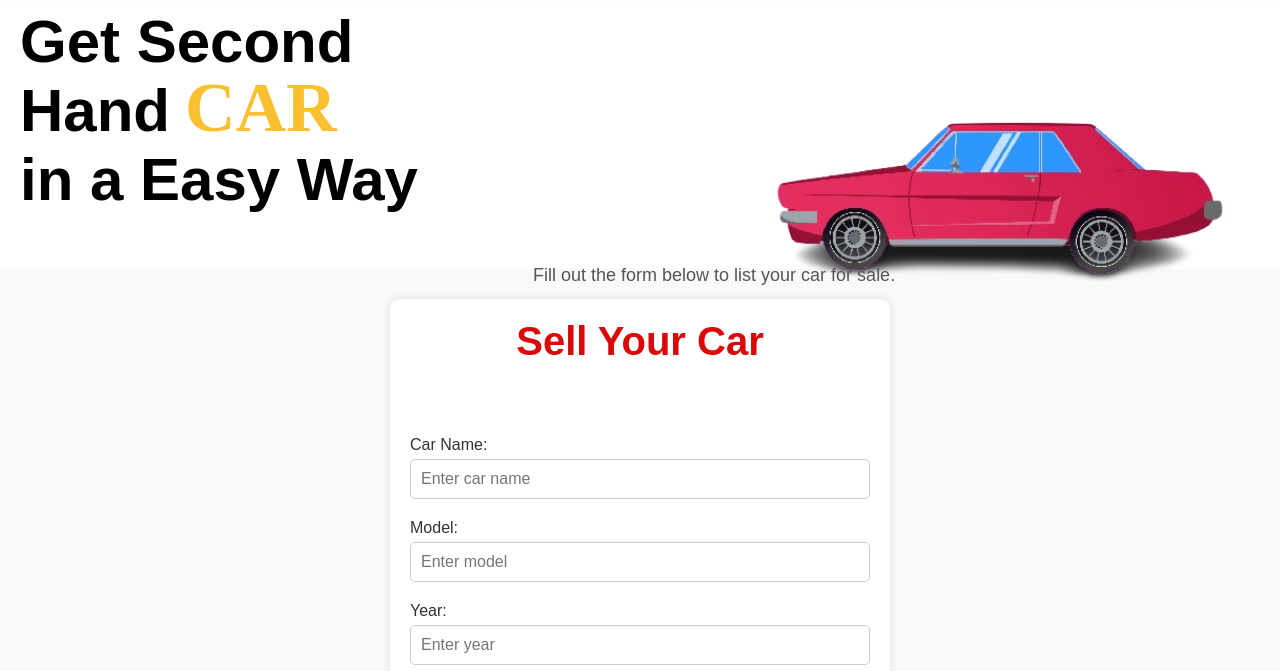
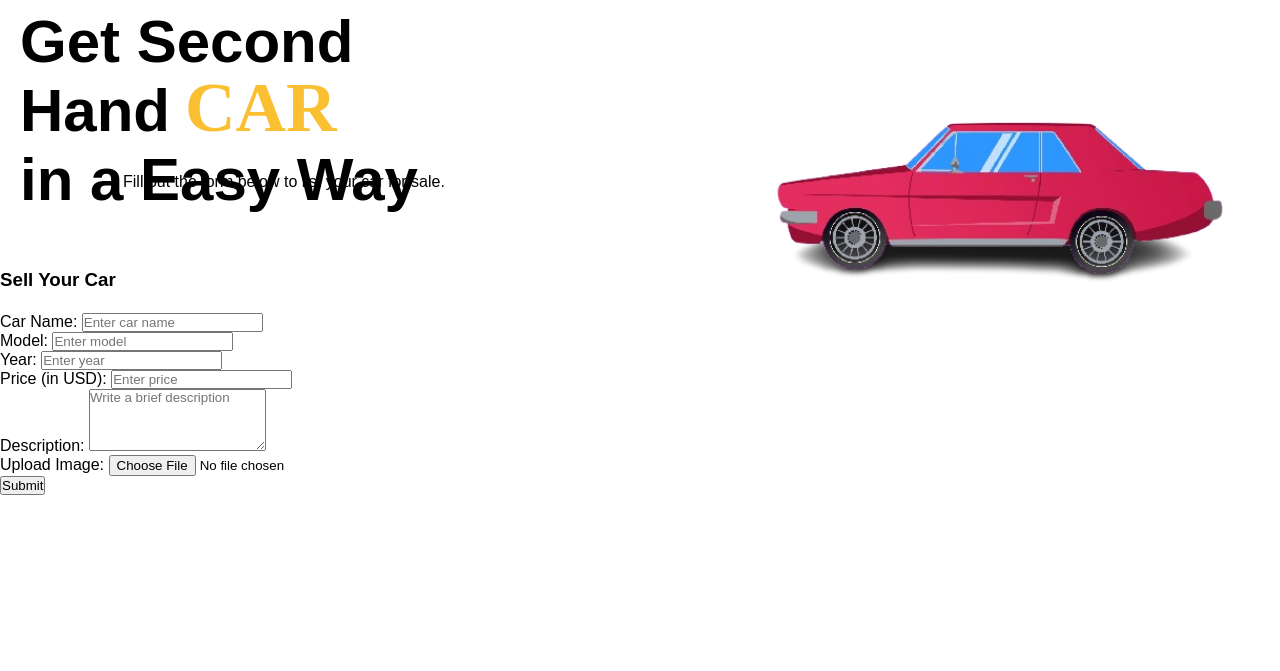
Before and after one commit to varshaC83/car, a plain HTML site: page sell.html in a window 1280 px wide. Shown: the part 129-800 px from the top of the page. Drawn offline with Linux system fonts and the light colour scheme.

Commit message:
Update style.css

```diff
--- a/style.css
+++ b/style.css
@@ -572,83 +572,3 @@ html{
         text-align: center;
     }
 }
-
-
-/* Sell Section */
-#sell {
-    padding: 30px 20px;
-    background-color: #f8f9fa; /* Light background for contrast */
-    text-align: center;
-    min-height: 250px; /* Set a minimum height */
-}
-
-#sell .sell-container {
-    max-width: 500px;
-    margin: 0 auto;
-    background: #ffffff;
-    padding: 20px;
-    box-shadow: 0 0 10px rgba(0, 0, 0, 0.1);
-    border-radius: 10px;
-}
-
-#sell h1 {
-    font-size: 40px;
-    color: #db0808;
-    margin-bottom: 20px;
-}
-
-#sell p {
-    font-size: 18px;
-    color: #555;
-    margin-bottom: 30px;
-}
-
-.sell-form .form-group {
-    margin-bottom: 20px;
-    text-align: left;
-}
-
-.sell-form .form-group label {
-    display: block;
-    font-size: 16px;
-    font-weight: 500;
-    margin-bottom: 5px;
-    color: #333;
-}
-
-.sell-form .form-group input,
-.sell-form .form-group textarea {
-    width: 100%;
-    padding: 10px;
-    border: 1px solid #ccc;
-    border-radius: 5px;
-    font-size: 16px;
-}
-
-.sell-form .form-group input:focus,
-.sell-form .form-group textarea:focus {
-    outline: none;
-    border-color: #db0808;
-    box-shadow: 0 0 5px rgba(219, 8, 8, 0.3);
-}
-
-.sell-form .form-group textarea {
-    resize: none;
-}
-
-.sell-btn {
-    display: inline-block;
-    background-color: #db0808;
-    color: #ffffff;
-    font-size: 18px;
-    padding: 10px 20px;
-    border: none;
-    border-radius: 5px;
-    cursor: pointer;
-    transition: 0.3s;
-}
-
-.sell-btn:hover {
-    background-color: #fac031;
-    transform: scale(1.05);
-}
```
